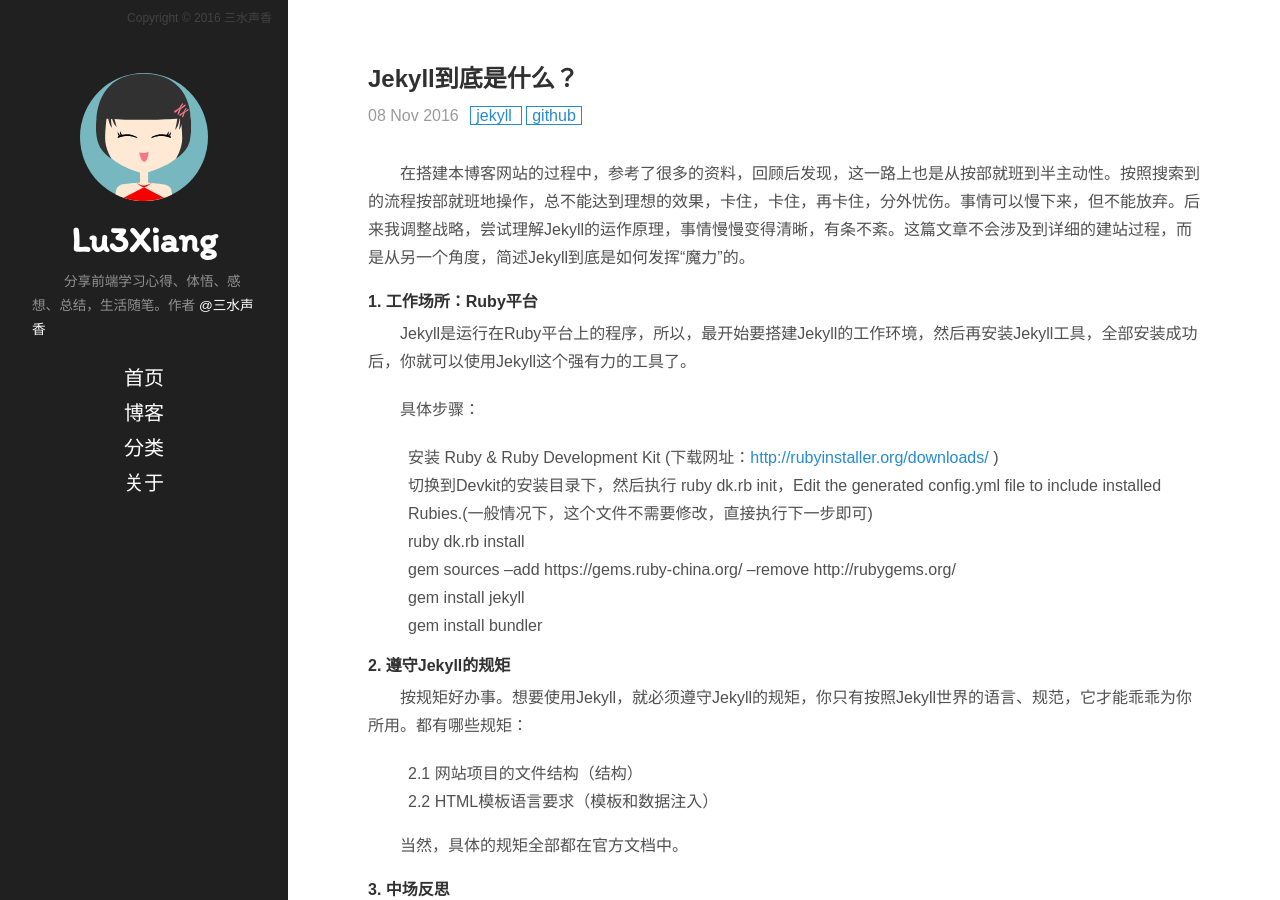
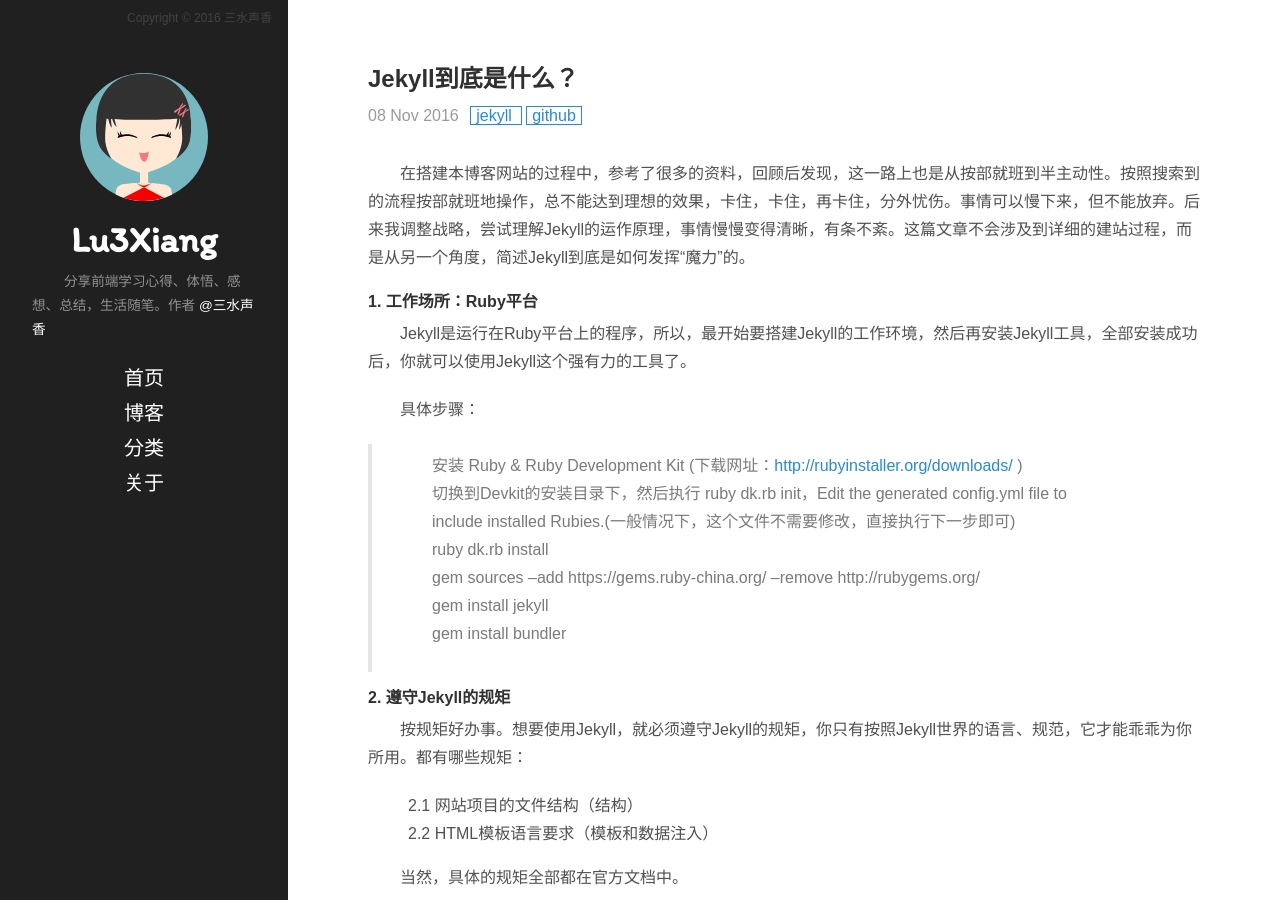
Before and after one commit to gaoshu883/gaoshu883.github.io, a Jekyll site: the page built from _posts/2016-11-08-Jekyll到底是什么？.md, in a window 1280 px wide and 900 px high. Built offline with Jekyll 4.4.1, drawn with Linux system fonts in a browser that asks for light colours; comment, search, counter and statistics services are not loaded.

Commit message:
Modify a blog: 2016-11-08

```diff
--- a/_posts/2016-11-08-Jekyll到底是什么？.md
+++ b/_posts/2016-11-08-Jekyll到底是什么？.md
@@ -14,12 +14,12 @@
 具体步骤：
 
 
-  + 安装 Ruby & Ruby Development Kit (下载网址：[http://rubyinstaller.org/downloads/](http://rubyinstaller.org/downloads/) )
-  + 切换到Devkit的安装目录下，然后执行 ruby dk.rb init，Edit the generated config.yml file to include installed Rubies.(一般情况下，这个文件不需要修改，直接执行下一步即可)
-  + ruby dk.rb install
-  + gem sources --add https://gems.ruby-china.org/ --remove http://rubygems.org/
-  + gem install jekyll
-  + gem install bundler
+  > + 安装 Ruby & Ruby Development Kit (下载网址：[http://rubyinstaller.org/downloads/](http://rubyinstaller.org/downloads/) )
+  > + 切换到Devkit的安装目录下，然后执行 ruby dk.rb init，Edit the generated config.yml file to include installed Rubies.(一般情况下，这个文件不需要修改，直接执行下一步即可)
+  > + ruby dk.rb install
+  > + gem sources --add https://gems.ruby-china.org/ --remove http://rubygems.org/
+  > + gem install jekyll
+  > + gem install bundler
 
 #### 2. 遵守Jekyll的规矩
 按规矩好办事。想要使用Jekyll，就必须遵守Jekyll的规矩，你只有按照Jekyll世界的语言、规范，它才能乖乖为你所用。都有哪些规矩：
```
